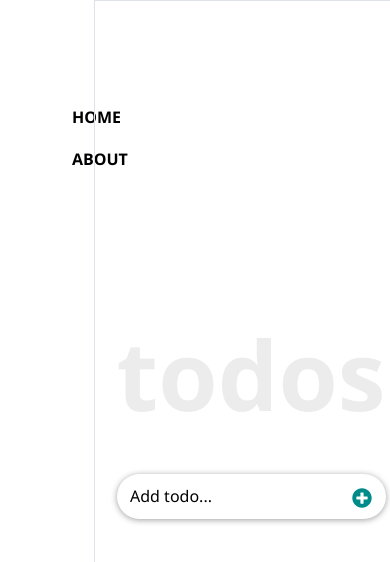
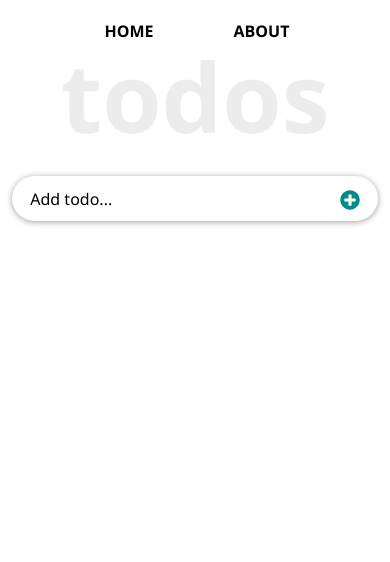
Before and after one commit to aboongm/react-todo, a React (Create React App) app: page / in a window 390 px wide. Shown: the top 562 px of the page. Built offline with nearby package versions, Linux system fonts and the light colour scheme.

Commit message:
Update styles

```diff
--- a/src/function-based/App.css
+++ b/src/function-based/App.css
@@ -9,7 +9,6 @@ body {
   line-height: 1.4;
   color: #444;
   background: #fff;
-  height: 100vh;
 }
 
 ul {
@@ -27,14 +26,24 @@ ul {
   flex-direction: column;
   justify-content: center;
   align-items: center;
-  max-width: 600px;
+  max-width: 900px;
   margin: 0 auto;
-  height: 100vh;
 }
 
 .inner {
   width: 100%;
   padding: 4rem 10px 4rem;
+}
+
+.header {
+  font-size: 6rem;
+  font-weight: 600;
+  margin-bottom: 2rem;
+  line-height: 1em;
+  color: #ececec;
+  text-transform: lowercase;
+  text-align: center;
+  padding-top: 3rem;
 }
 
 .form-container {
@@ -76,6 +85,50 @@ ul {
 }
 
 .bg-color {
-  width: 24%;
-  margin-top: 6rem;
+  width: 86px;
+  margin-top: 12px;
+  position: fixed;
+  background-image:
+    linear-gradient(
+      to left,
+      rgba(255, 0, 0, 0),
+      rgb(133 127 127)
+    );
+  border-bottom-right-radius: 50%;
+  border-top-right-radius: 50%;
 }
+
+@media only screen and (max-width: 605px) {
+  #root {
+    display: flex;
+    flex-direction: column;
+    align-items: flex-start;
+    justify-content: space-between;
+  }
+
+  nav ul {
+    display: flex;
+    align-items: center;
+    justify-content: center;
+  }
+
+  .bg-color {
+    width: 100%;
+    margin-top: 0;
+    padding: 10px;
+    background-image: none;
+  }
+
+  .inner {
+    padding: 0;
+  }
+
+  a {
+    display: block;
+    padding: 10px 40px;
+    text-decoration: none;
+    color: #000;
+    text-transform: uppercase;
+    font-weight: bold;
+  }
+}
--- a/src/function-based/components/About.js
+++ b/src/function-based/components/About.js
@@ -2,14 +2,14 @@ import React from 'react';
 
 const Home = () => (
   <>
-    <div className="container border">
-      <p className="mt-5">
+    <div className="container">
+      <p className="m-5 pt-5">
         Lorem ipsum, dolor sit amet consectetur adipisicing elit. Saepe sunt
         soluta distinctio incidunt tenetur quae inventore rerum, exercitationem
         cum vitae quibusdam voluptates, hic est officiis tempora perferendis
         dolorum. Aut, veniam.
       </p>
-      <p className="mt-2">
+      <p className="my-2 mx-5">
         Lorem ipsum, dolor sit amet consectetur adipisicing elit. Saepe sunt
         soluta distinctio incidunt tenetur quae inventore rerum, exercitationem
         cum vitae quibusdam voluptates, hic est officiis tempora perferendis
--- a/src/function-based/components/Header.js
+++ b/src/function-based/components/Header.js
@@ -1,28 +1,9 @@
 import React from 'react';
 
-const Header = () => {
-  const headerStyle = {
-    padding: '20px 0',
-    lineHeight: '1.5em',
-  };
-
-  return (
-    <header style={headerStyle}>
-      <h1
-        style={{
-          fontSize: '6rem',
-          fontWeight: '600',
-          marginBottom: '2rem',
-          lineHeight: '1em',
-          color: '#ececec',
-          textTransform: 'lowercase',
-          textAlign: 'center',
-        }}
-      >
-        todos
-      </h1>
-    </header>
-  );
-};
+const Header = () => (
+  <header>
+    <h1 className="header">todos</h1>
+  </header>
+);
 
 export default Header;
--- a/src/function-based/components/NavBar.css
+++ b/src/function-based/components/NavBar.css
@@ -1,9 +1,3 @@
-/* sidebar Nav */
-
-.navBar {
-  position: relative;
-}
-
 .navBar button {
   cursor: pointer;
   background: transparent;
@@ -31,7 +25,7 @@
 
 a {
   display: block;
-  padding: 10px 40px;
+  padding: 12px 0 0 0;
   text-decoration: none;
   color: #000;
   text-transform: uppercase;
--- a/src/function-based/components/NavBar.js
+++ b/src/function-based/components/NavBar.js
@@ -1,10 +1,10 @@
 import { Outlet, Link } from 'react-router-dom';
 import './NavBar.css';
 
-const Layout = () => (
+const NavBar = () => (
   <>
     <nav className="bg-color">
-      <ul>
+      <ul className="ps-1">
         <li>
           <Link to="/">Home</Link>
         </li>
@@ -17,4 +17,4 @@ const Layout = () => (
   </>
 );
 
-export default Layout;
+export default NavBar;
--- a/src/function-based/components/TodoContainer.js
+++ b/src/function-based/components/TodoContainer.js
@@ -70,7 +70,7 @@ const TodoContainer = () => {
   }, [todos]);
 
   return (
-    <div className="container border">
+    <div className="container">
       <div className="inner">
         <Header />
         <InputTodo addTodoProps={addTodoItem} />
```
Also changed, not shown: src/App.css (deleted, +0 -39 lines).
